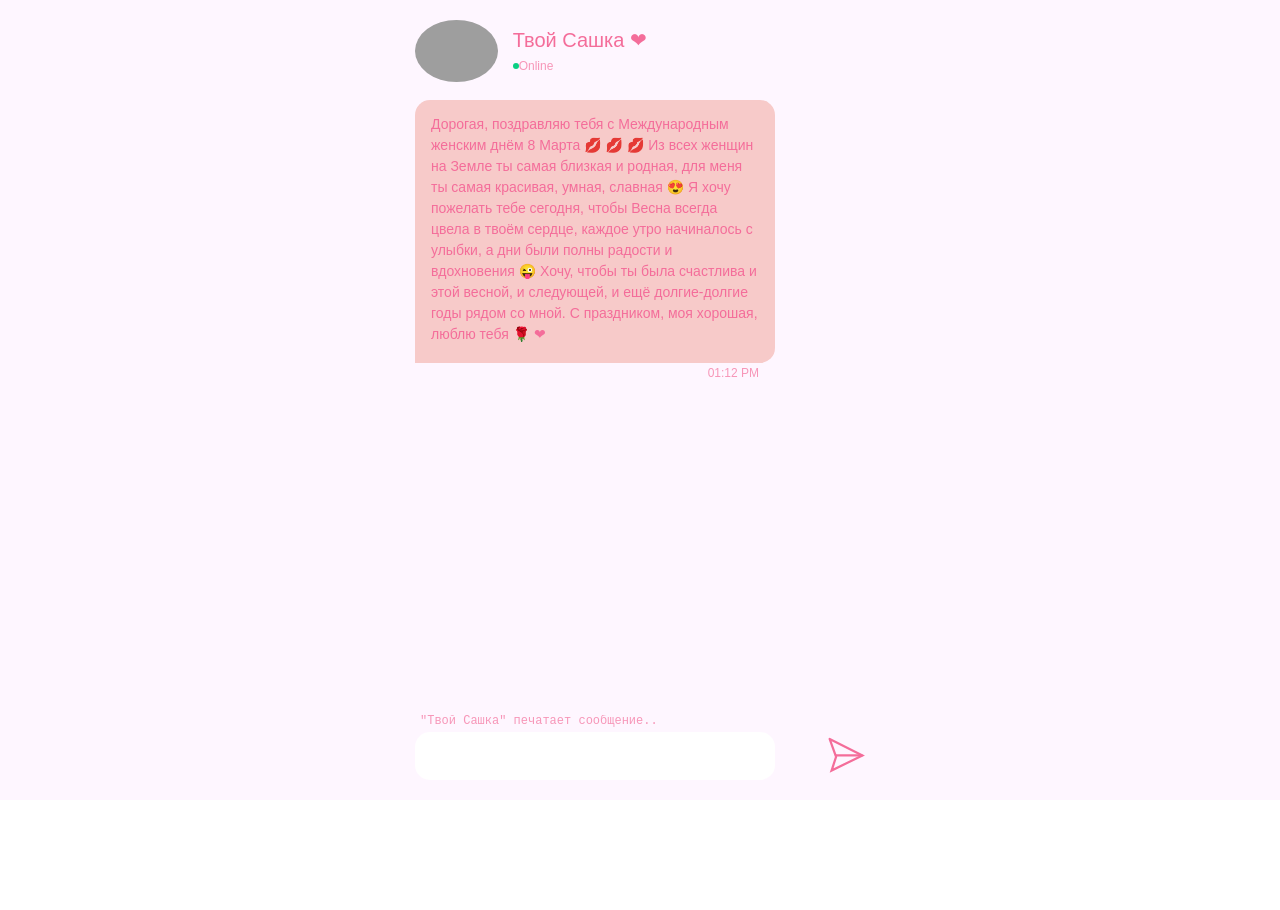
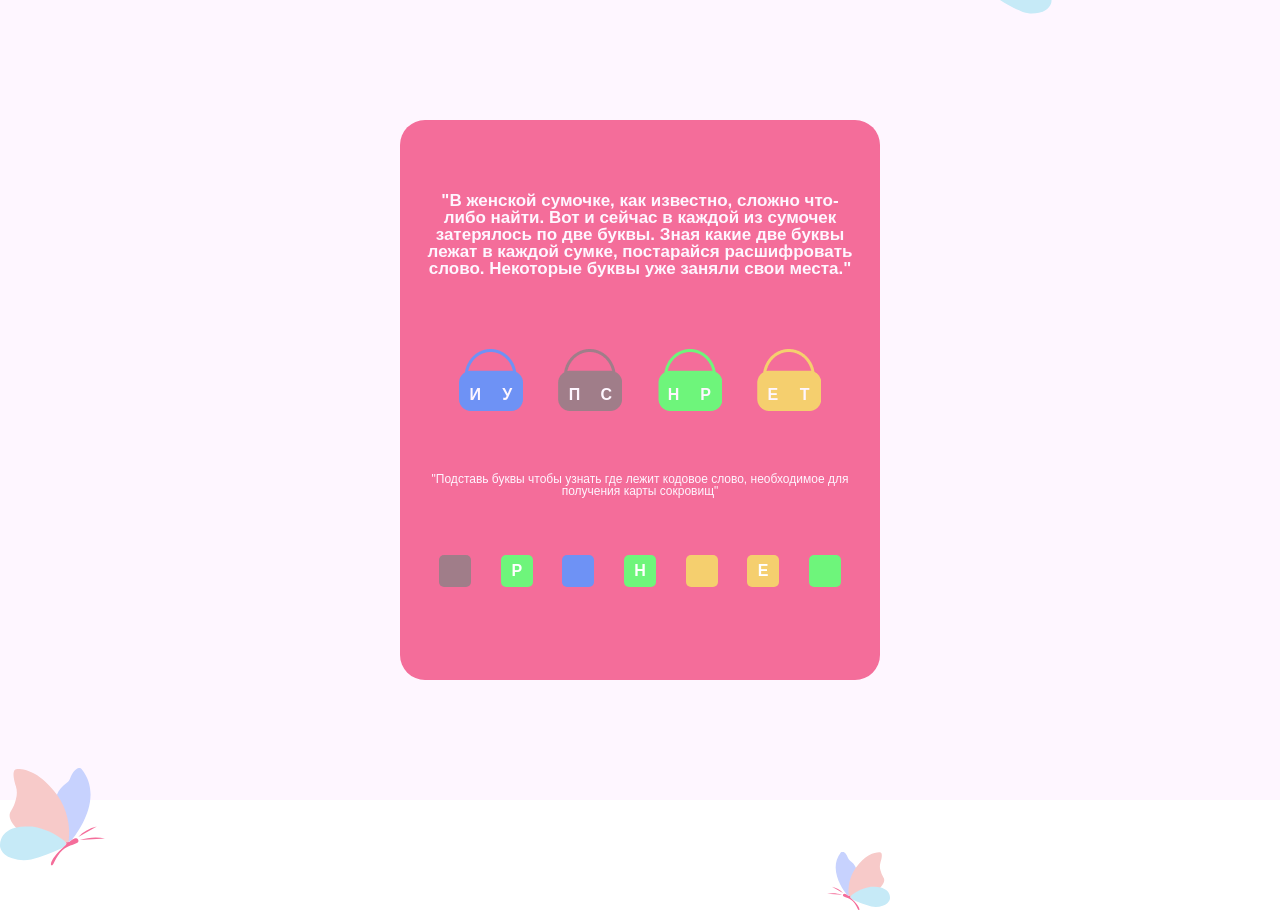
Before and after one commit to AleksandrZn/quest, a React (Create React App) app: page / in a window 1280 px wide. Before the commit the page ends 800 px from the top, so only its background shows below. Built offline with nearby package versions, Linux system fonts and the light colour scheme; grey boxes are pictures that could not be loaded.

Commit message:
Basis for drag and drop

```diff
--- a/src/App.js
+++ b/src/App.js
@@ -107,7 +107,7 @@ display: flex;
 align-items: center;
 `
 const QuestCard = styled.div`
-position: relative;
+//position: relative;
 height: 70%;
 width: 96%;
 margin: 2% auto;
@@ -154,6 +154,8 @@ padding-top:30px;
 display: flex;
 `
 const BagItem = styled.div`
+touch-action: none;
+${props => props.start && `position: absolute; z-index:1000; left:${props.position.x}px; top:${props.position.y}px`};
 width: 32px;
 height: 31px;
 text-align: center;
@@ -165,22 +167,14 @@ line-height: 0%;
 font-family: sans-serif;
 font-weight: bold;
 `
-const BageComponent = (bag, A, B) => {
-  return <Bag bag={bag}>
-    <BagItemWrapper>
-      <BagItem>{A}</BagItem>
-      <BagItem>{B}</BagItem>
-    </BagItemWrapper>
-  </Bag>
-}
+
 const AnswerWrapper = styled.div`
 display: flex;
 justify-content:space-evenly;
 width: 96%;
 margin: 2% auto;
 `
-const AnswerLiter = styled.input`
-border: none;
+const AnswerLiter = styled.div`
 width: 32px;
 height: 32px;
 text-align: center;
@@ -194,9 +188,6 @@ font-weight: bold;
 border-radius:5px;
 background-color:${props => props.color} ;
 color: white;
-&:focus{
-  outline: none !important;
-}
 `
 
 const Clue = styled.div`
@@ -264,7 +255,7 @@ const MessageTime = styled.div`
 display: flex;
 font-family: sans - serif;
 font-size: 12px;
-line-height: 150 %;
+line-height: 150%;
 color: rgba(244, 109, 154, 0.7);
 ${({ $typemessage }) => $typemessage === TYPES_MESSAGE.SCRIPT ? "padding-right: 16px" : "padding-left: 16px"};
 justify-content:${({ $typemessage }) => $typemessage === TYPES_MESSAGE.SCRIPT ? "flex-end" : "flex-start"};
@@ -284,15 +275,72 @@ const MessageComponent = ({ elem }) => {
 }
 
 function App() {
+  const [position, setPosition] = useState({ x: null, y: null })
+  const [dragStart, setDragStart] = useState(false)
+  const [current, setCurrent] = useState(null)
+
+  useEffect(() => {
+    if (dragStart) {
+
+    }
+  }, [position])
+
+  const BageComponent = (bag, values) => {
+    return <Bag bag={bag}>
+      <BagItemWrapper>
+        {values.map((value) => <div style={{
+          width: "32px",
+          height: "31px",
+        }}> <BagItem id={value.id} start={value.id === current?.id && dragStart} position={position} onPointerDown={(e) => { setCurrent({ leter: value.leter, id: value.id }); setDragStart(true); setPosition({ x: e.pageX - e.target.offsetWidth / 2, y: e.pageY - e.target.offsetHeight / 2 }) }} onPointerMove={(e) => { setPosition({ x: e.pageX - e.target.offsetWidth / 2, y: e.pageY - e.target.offsetHeight / 2 }) }} onPointerUp={() => setDragStart(false)} >{visible.indexOf(value.id) === -1 ? value.leter : ""}</BagItem>
+        </div>)}
+      </BagItemWrapper>
+    </Bag >
+  }
+
+
   const [value, setValue] = useState(["", "Р", "", "Н", "", "Е", ""])
   const [next, setNext] = useState(false)
   const [pageNumber, setPageNumber] = useState("Logo")
   const [animation, setAnimation] = useState(true)
   const [inp, setInp] = useState("")
   const [chatValues, setChatValues] = useState([])
+  const [visible, setVisible] = useState([])
 
-  const bagLiters = [{ bag: blue, A: "И", B: "У" }, { bag: brown, A: "П", B: "С" }, { bag: green, A: "Н", B: "Р" }, { bag: yellow, A: "Е", B: "Т" }]
-  const AnswerLeters = [{ leter: "", color: "#A07D89" }, { leter: "Р", color: "#6EF57B" }, { leter: "", color: "#6E92F5" }, { leter: "Н", color: "#6EF57B" }, { leter: "", color: "#F5CF6E" }, { leter: "Е", color: "#F5CF6E" }, { leter: "", color: "#6EF57B" }]
+  const bagLiters = [{
+    bag: blue, A: {
+      leter: "И",
+      id: 1
+    },
+    B: {
+      leter: "У",
+      id: 2
+    },
+  }, {
+    bag: brown, A: {
+      leter: "П",
+      id: 3
+    }, B: {
+      leter: "С",
+      id: 4
+    },
+  }, {
+    bag: green, A: {
+      leter: "Н",
+      id: 5
+    }, B: {
+      leter: "Р",
+      id: 6
+    },
+  }, {
+    bag: yellow, A: {
+      leter: "Е",
+      id: 7
+    }, B: {
+      leter: "Т",
+      id: 8
+    }
+  }]
+  const AnswerLeters = [{ leter: "", color: "#A07D89", id: 3 }, { leter: "Р", color: "#6EF57B" }, { leter: "", color: "#6E92F5", id: 1 }, { leter: "Н", color: "#6EF57B" }, { leter: "", color: "#F5CF6E", id: 8 }, { leter: "Е", color: "#F5CF6E" }, { leter: "", color: "#6EF57B", id: 6 }]
   const ResultAnswerLeters = ["П", "Р", "И", "Н", "Т", "Е", "Р"]
   const load = " \"Твой Сашка\" печатает сообщение..."
   const chatFirst = [
@@ -379,7 +427,7 @@ function App() {
         {pageNumber === "Logo" && < Logo >
           <img src={logo} alt={"Logo"} />
         </Logo>}
-        {pageNumber === "Chat" &&
+        {pageNumber === "Game" &&
           < Chat >
             <ChatHeader>
               <HeaderImage src={avatar} alt="Avatar" />
@@ -408,18 +456,17 @@ function App() {
               <ChatSendBtn src={send} alt="send" onClick={() => handleClick(chatValues)} />
             </ChatSend>
           </Chat>}
-        {pageNumber === "Game" &&
+        {pageNumber === "Chat" &&
           <QuestCard>
             <CardText>
               "В женской сумочке, как известно, сложно что-либо найти. Вот и сейчас в каждой из сумочек затерялось по две буквы. Зная какие две буквы лежат в каждой сумке, постарайся расшифровать слово. Некоторые буквы уже заняли свои места."
             </CardText>
             <BagsCard>
-              {bagLiters.map((elem) => BageComponent(elem.bag, elem.A, elem.B))}
+              {bagLiters.map((elem) => BageComponent(elem.bag, [elem.A, elem.B]))}
             </BagsCard>
             <Clue>"Подставь буквы чтобы узнать где лежит кодовое слово, необходимое для получения карты сокровищ"</Clue>
             <AnswerWrapper>
-              {AnswerLeters.map((elem, i) => <AnswerLiter onChange={(e) => setValue([...value].map((v, j) => i
-                === j ? e.target.value.toUpperCase() : v.toUpperCase()))} color={elem.color} maxLength={1} value={value[i]} disabled={elem.leter === "" ? false : true} />)}
+              {AnswerLeters.map((elem, i) => <AnswerLiter color={elem.color} onPointerEnter={() => { if (current.id === elem.id) setValue((prevState) => { setVisible((prevState) => [...prevState, elem.id]); let res = [...prevState]; res.splice(i, 1, current.leter); return res; }) }} >{value[i]}</AnswerLiter>)}
             </AnswerWrapper>
             <Decore src={A} top="-10%" left="75%" scaleA={1} scaleB={1} />
             <Decore src={B} top="104%" left="63%" scaleA={-0.6} scaleB={0.6} />
```
